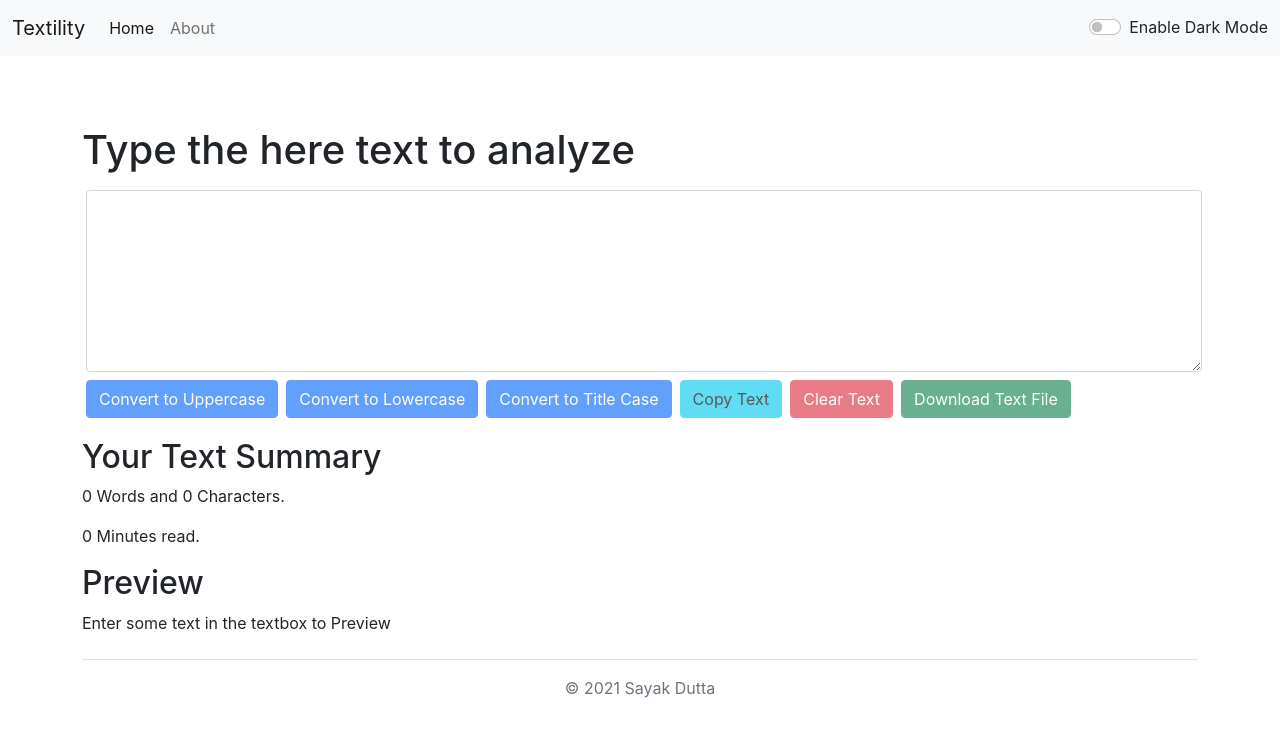
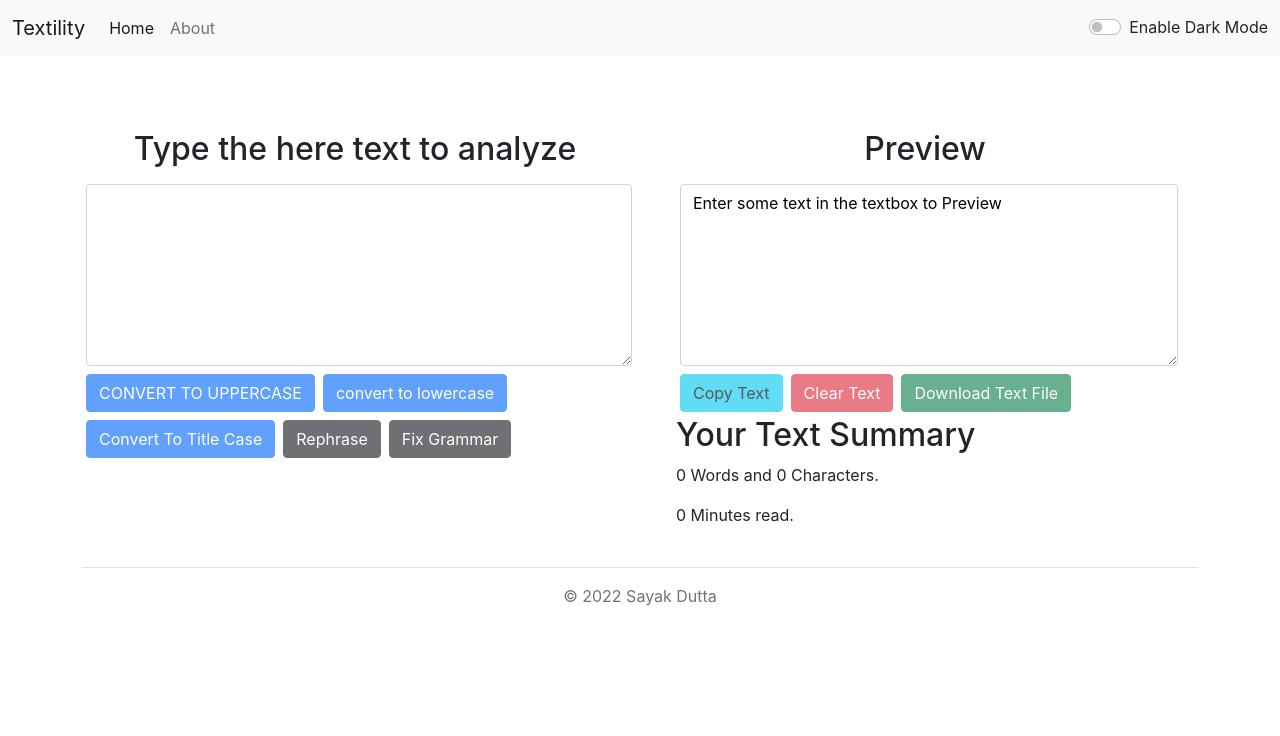
Before and after one commit to sayak-dutta/textility, a React (Create React App) app: page / in a window 1280 px wide. Shown: the top 736 px of the page. Built offline with nearby package versions, Linux system fonts and the light colour scheme.

Commit message:
openai API integration for rephrase and grammar tool

```diff
--- a/package.json
+++ b/package.json
@@ -8,6 +8,7 @@
 		"@testing-library/react": "^11.2.7",
 		"@testing-library/user-event": "^12.8.3",
 		"bootstrap": "^5.0.2",
+		"openai": "^3.1.0",
 		"react": "^17.0.2",
 		"react-bootstrap": "^2.0.0-beta.4",
 		"react-dom": "^17.0.2",
@@ -16,8 +17,8 @@
 		"web-vitals": "^1.1.2"
 	},
 	"scripts": {
-    "start": "react-scripts start",
-    "build": "react-scripts build",
+		"start": "react-scripts --openssl-legacy-provider start",
+		"build": "react-scripts --openssl-legacy-provider build",
 		"test": "react-scripts test",
 		"eject": "react-scripts eject"
 	},
--- a/src/components/Footer.js
+++ b/src/components/Footer.js
@@ -5,7 +5,7 @@ export default function Footer() {
 		<div>
 			<div className="container">
 				<footer className="d-flex flex-wrap justify-content-between align-items-center py-3 my-4 border-top">
-            <span className="text-muted mx-auto">© 2021 Sayak Dutta</span>
+					<span className="text-muted mx-auto">© 2022 Sayak Dutta</span>
 				</footer>
 			</div>
 		</div>
--- a/src/components/TextForm.js
+++ b/src/components/TextForm.js
@@ -1,27 +1,36 @@
 import React, { useState } from "react";
+import { OpenAIApi, Configuration } from "openai";
 
 export default function TextForm(props) {
+	const configuration = new Configuration({
+		apiKey: "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",
+	});
+	const openai = new OpenAIApi(configuration);
+	const [userText, setText] = useState("");
+	const [outputText, setOutputText] = useState("");
+
 	const handleUpClick = () => {
-    let newText = text.toUpperCase();
-    setText(newText);
+		let newText = userText.toUpperCase();
+		setOutputText(newText);
 		props.sendAlert("Text has been converted to Uppercase", "success");
 	};
 	const handleLoClick = () => {
-    let newText = text.toLowerCase();
-    setText(newText);
+		let newText = userText.toLowerCase();
+		setOutputText(newText);
 		props.sendAlert("Text has been converted lowercase", "success");
 	};
 	const handleTiClick = () => {
-    let newText = text
+		let newText = userText
 			.split(" ")
 			.map((w) => w[0].toUpperCase() + w.substr(1).toLowerCase())
 			.join(" ");
-    setText(newText);
+		setOutputText(newText);
 		props.sendAlert("First letter of each word has been converted Uppercase", "success");
 	};
 	const clearText = () => {
 		let newText = "";
 		setText(newText);
+		setOutputText(newText);
 		props.sendAlert("All text has been cleared", "danger");
 	};
 	const copyText = () => {
@@ -35,13 +44,37 @@ export default function TextForm(props) {
 	const handleOnChange = (event) => {
 		setText(event.target.value);
 	};
-
-  const [text, setText] = useState("");
+	const rephraseText = async () => {
+		const response = await openai.createCompletion({
+			model: "text-davinci-003",
+			prompt: "rephrase:" + userText,
+			temperature: 0.7,
+			max_tokens: 256,
+			top_p: 1,
+			frequency_penalty: 0,
+			presence_penalty: 0,
+		});
+		let newText = response.data.choices[0].text.replace(/(\r\n|\n|\r)/gm, "");
+		setOutputText(newText);
+	};
+	const checkGrammer = async () => {
+		const response = await openai.createCompletion({
+			model: "text-davinci-003",
+			prompt: "Correct this to standard English :" + userText,
+			temperature: 0.7,
+			max_tokens: 256,
+			top_p: 1,
+			frequency_penalty: 0,
+			presence_penalty: 0,
+		});
+		let newText = response.data.choices[0].text.replace(/(\r\n|\n|\r)/gm, "");
+		setOutputText(newText);
+	};
 
 	//download text file
 	const downloadTxtFile = () => {
 		const element = document.createElement("a");
-    const file = new Blob([text], {
+		const file = new Blob([userText], {
 			type: "text/plain;charset=utf-8",
 		});
 		element.href = URL.createObjectURL(file);
@@ -54,9 +87,11 @@ export default function TextForm(props) {
 	return (
 		<>
 			<div className="container mb-3">
-        <h1 className="my-3">Type the here text to analyze</h1>
+				<div className="row">
+					<div className="col-md-6">
+						<h2 className="my-3 text-center">Type the here text to analyze</h2>
 						<textarea
-          value={text}
+							value={userText}
 							onChange={handleOnChange}
 							className="form-control m-1"
 							rows="7"
@@ -68,60 +103,108 @@ export default function TextForm(props) {
 							}}
 						/>
 						<button
-          disabled={text.length === 0}
+							disabled={userText.length === 0}
 							onClick={handleUpClick}
 							className="btn btn-primary m-1"
 						>
-          Convert to Uppercase
+							CONVERT TO UPPERCASE
 						</button>
 						<button
-          disabled={text.length === 0}
+							disabled={userText.length === 0}
 							onClick={handleLoClick}
 							className="btn btn-primary m-1"
 						>
-          Convert to Lowercase
+							convert to lowercase
 						</button>
 						<button
-          disabled={text.length === 0}
+							disabled={userText.length === 0}
 							onClick={handleTiClick}
 							className="btn btn-primary m-1"
 						>
-          Convert to Title Case
+							Convert To Title Case
 						</button>
-        <button disabled={text.length === 0} onClick={copyText} className="btn btn-info m-1">
+
+						<button
+							disabled={userText.length === 0}
+							onClick={rephraseText}
+							className={
+								props.mode === "dark" ? "btn btn-light m-1" : "btn btn-dark m-1"
+							}
+						>
+							Rephrase
+						</button>
+						<button
+							disabled={userText.length === 0}
+							onClick={checkGrammer}
+							className={
+								props.mode === "dark" ? "btn btn-light m-1" : "btn btn-dark m-1"
+							}
+						>
+							Fix Grammar
+						</button>
+					</div>
+					<div className="col-md-6">
+						<div className="container">
+							<h2 className="my-3 text-center">Preview</h2>
+
+							<textarea
+								value={
+									outputText.length < 1
+										? "Enter some text in the textbox to Preview"
+										: outputText
+								}
+								onChange={handleOnChange}
+								className="form-control m-1"
+								rows="7"
+								spellcheck="true"
+								readOnly
+								id="myBox"
+								style={{
+									backgroundColor: props.mode === "dark" ? "#222831" : "white",
+									color: props.mode === "dark" ? "white" : "black",
+								}}
+							/>
+							<button
+								disabled={userText.length === 0}
+								onClick={copyText}
+								className="btn btn-info m-1"
+							>
 								Copy Text
 							</button>
-        <button disabled={text.length === 0} onClick={clearText} className="btn btn-danger m-1">
+							<button
+								disabled={userText.length === 0}
+								onClick={clearText}
+								className="btn btn-danger m-1"
+							>
 								Clear Text
 							</button>
 							<button
-          disabled={text.length === 0}
+								disabled={userText.length === 0}
 								onClick={downloadTxtFile}
 								className="btn btn-success m-1"
 							>
 								Download Text File
 							</button>
-      </div>
 
-      <div className="container">
 							<h2>Your Text Summary</h2>
 							<p>
 								{
-            text.split(" ").filter((element) => {
+									userText.split(" ").filter((element) => {
 										return element.length !== 0;
 									}).length
 								}{" "}
-          Words and {text.length} Characters.
+								Words and {userText.length} Characters.
 							</p>
 							<p>
 								{0.008 *
-            text.split(" ").filter((element) => {
+									userText.split(" ").filter((element) => {
 										return element.length !== 0;
 									}).length}{" "}
 								Minutes read.
 							</p>
-        <h2>Preview</h2>
-        <p>{text.length < 1 ? "Enter some text in the textbox to Preview" : text}</p>
+						</div>
+					</div>
+				</div>
 			</div>
 		</>
 	);
```
Also changed, not shown: 1 other file (tests, documents, lock files or other folders). Lines whose indentation alone changed are shown as unchanged.
